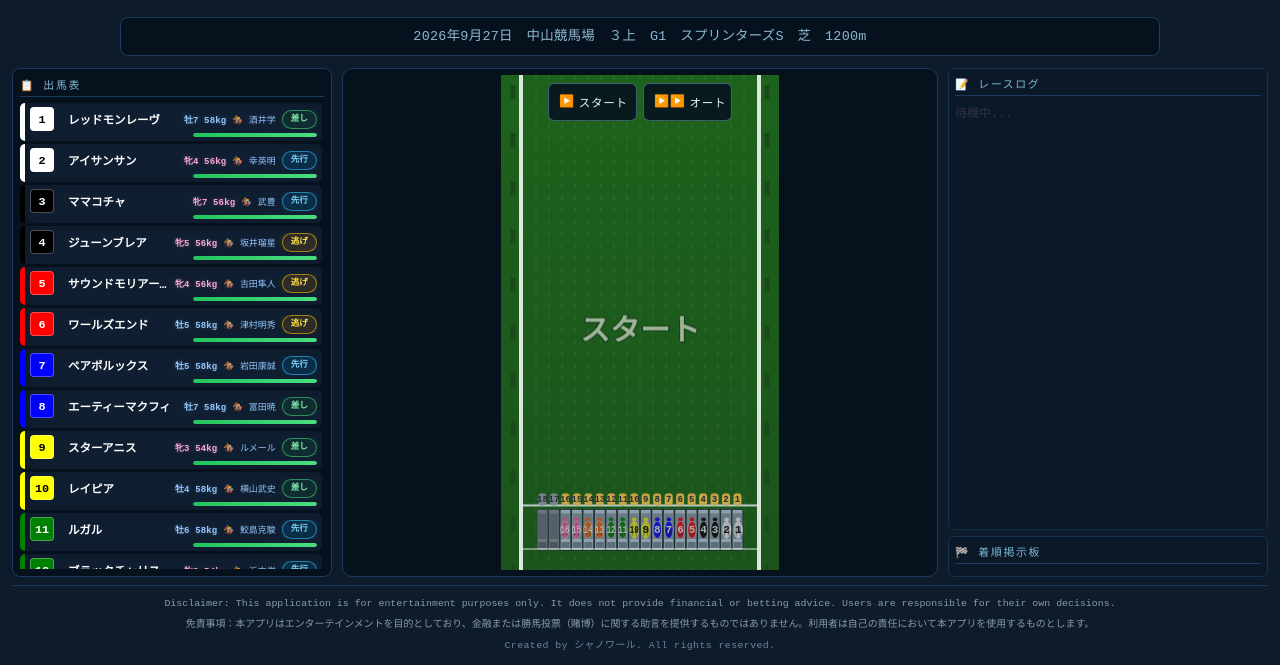
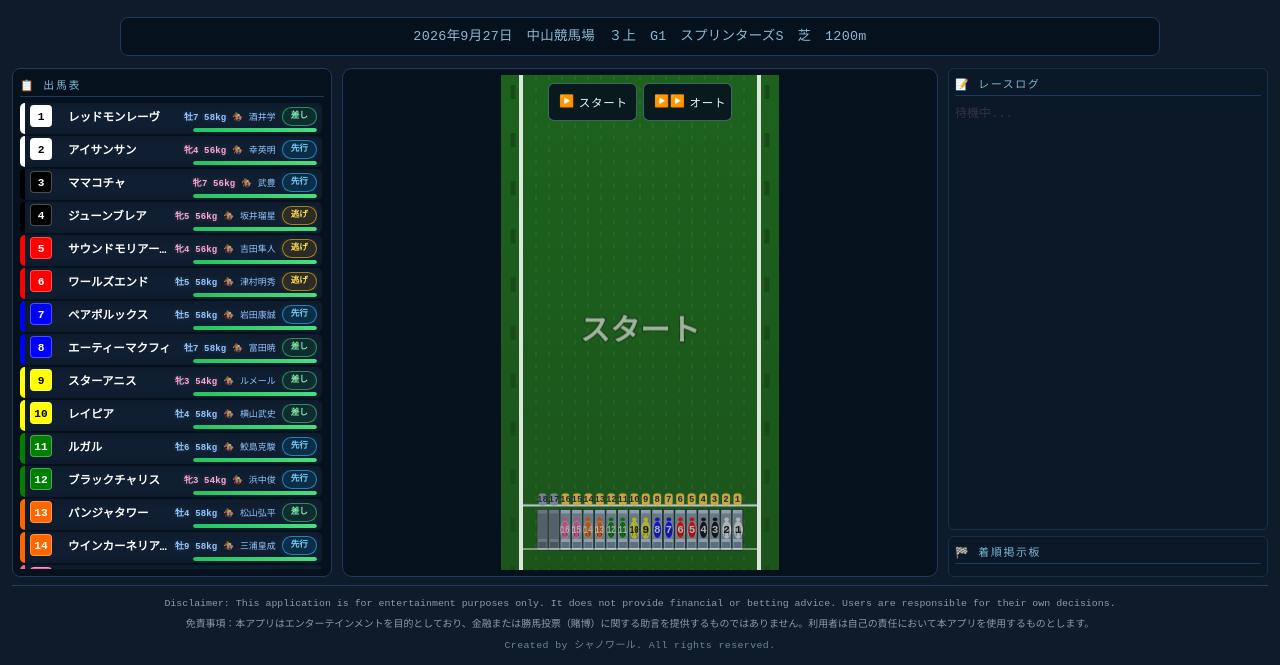
Before and after one commit to True-Ocean/JRA-Race-Simulator, a website with bundled scripts: page index.html in a window 1280 px wide. Shown: the part 135-800 px from the top of the page. Built offline with nearby package versions, Linux system fonts and the light colour scheme.

Commit message:
出走表を18頭表示に最適化

```diff
--- a/index.html
+++ b/index.html
@@ -1649,6 +1649,25 @@
       }
       #entry-panel > .entry-panel-toggle::after {
         display: none;
+      }
+      /* JRAの最大18頭でも、文字を縮小せず出走表の高さに均等に収める。 */
+      #entry-list {
+        display: grid;
+        grid-template-columns: minmax(0, 1fr);
+        grid-auto-rows: minmax(31px, 1fr);
+        gap: 2px;
+        overflow: hidden;
+      }
+      #entry-panel .entry-row {
+        min-height: 0;
+        padding: 2px 5px;
+        row-gap: 1px;
+      }
+      #entry-panel .entry-gate {
+        width: 22px;
+        height: 22px;
+        line-height: 22px;
+        font-size: 0.7rem;
       }
     }
 
```
